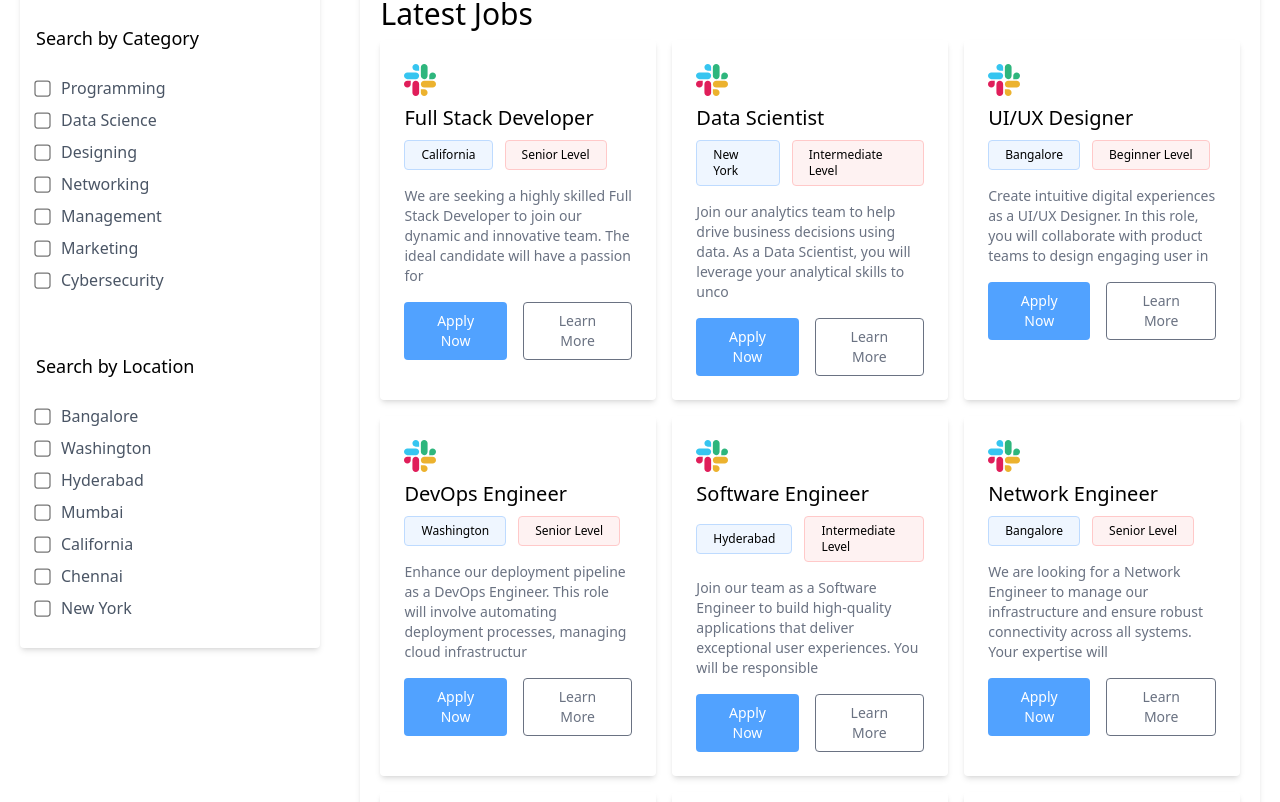
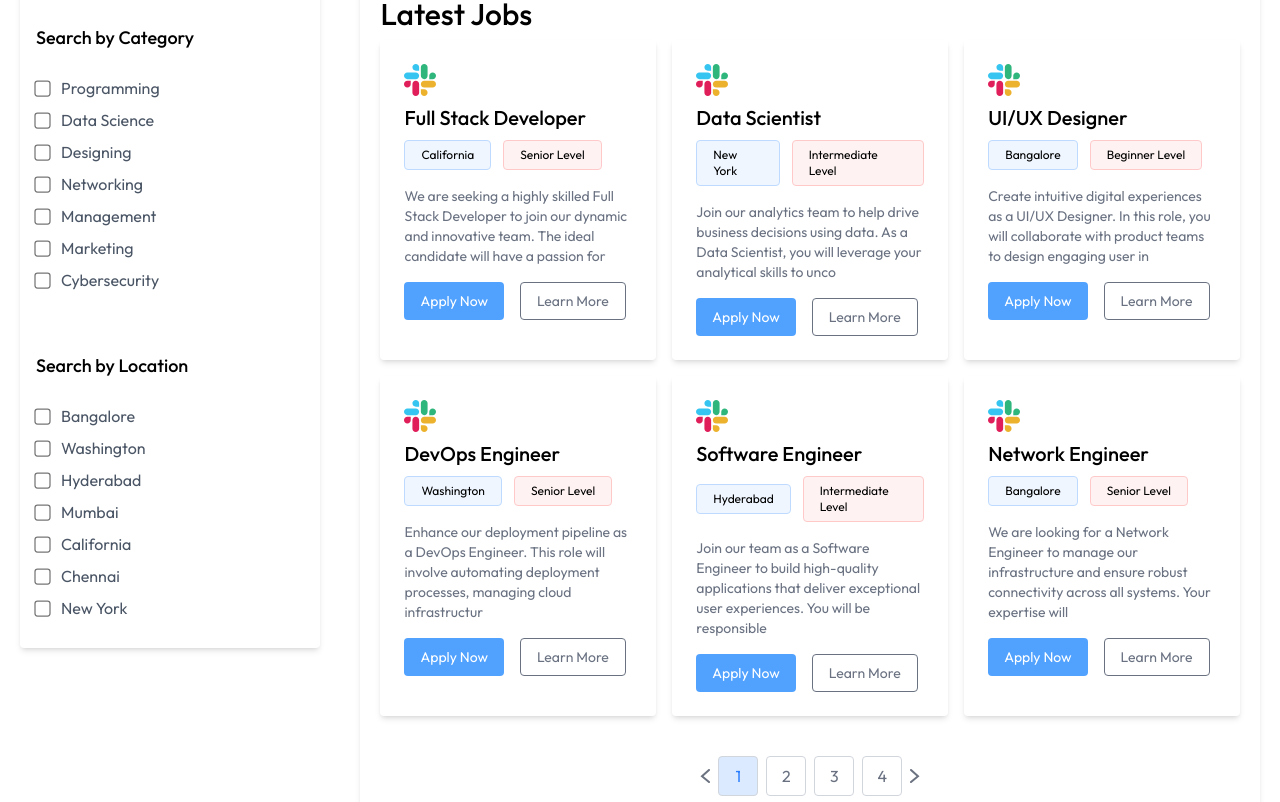
Before and after one commit to amlanjyoti8704/InternBano, a React (Vite) app in the folder InternBano/: page / in a window 1280 px wide. Shown: the part 598-1400 px from the top of the page. Built offline with nearby package versions, Linux system fonts and the light colour scheme; no server answers.

Commit message:
Refactor Navbar and JobListing components; implement job fetching in AppContext

```diff
--- a/InternBano/src/components/Navbar.jsx
+++ b/InternBano/src/components/Navbar.jsx
@@ -14,19 +14,19 @@ function Navbar() {
             </div>
             <div className='ml-auto flex gap-8 mr-8'>
                 {
-                    user?<>
-                        <Link to={'application'}>Applied Jobs</Link>
-                        <p>|</p>
-                        {/* <p>Hi, {user.firstName+" "+user.lastName} </p> */}
+                    user?<div className='flex items-center gap-3'>
+                        <Link className='' to={'application'}>Applied Jobs</Link>
+                        <p className='hidden md:block'>|</p>
+                        <p className='hidden md:block'>Hi, {user.firstName+" "+user.lastName} </p>
                         <UserButton afterSignOutUrl='/' />
-                    </>:<>
+                    </div>:<div className='flex gap-4 max-sm:text-xs'>
                         <div>
                         <button className='text-gray-600 px-6 sm:px-9 py-2 '>recruiters login</button>
                         </div>
                         <div>
                             <button onClick={(e)=>openSignIn()} className='bg-blue-500 text-gray-200 rounded-full px-6 sm:px-9 py-2  '>sign up</button>
                         </div>
-                    </>
+                    </div>
                 }
             </div>
         </div>
--- a/InternBano/src/components/jobListing.jsx
+++ b/InternBano/src/components/jobListing.jsx
@@ -1,13 +1,14 @@
-import React from 'react'
+import React, { useState } from 'react'
 import { useContext } from 'react'
 import { AppContext } from '../context/appContext.jsx'
-import { assets, JobCategories, JobLocations, jobsData } from '../assets/assets';
+import { assets, JobCategories, JobLocations } from '../assets/assets';
 import JobCard from './jobCard.jsx';
 
 
 function JobListing() {
-    const {isSearched, searchFilter, setSearchFilter} = useContext(AppContext);
-
+    const {isSearched, searchFilter, setSearchFilter, jobs} = useContext(AppContext);
+    const [showFilter, setShowFilter]=useState(true);
+    const [currentPage, setCurrentPage]=useState(1)
 
     return (
         <div className='container 2xl:px-20 my-10 mx-auto p-5 flex gap-10 max-sm:flex-col max-sm:items-center'>
@@ -33,8 +34,11 @@ function JobListing() {
                         </div>
                     </>
                 )}
+                <button onClick={e=> setShowFilter(prev=>!prev)} className='px-6 py-1.5 rounded border border-gray-400 md:hidden'>
+                    {showFilter? "Close": "Filters"}
+                </button>
                 {/* category filter */}
-                <div className='mt-5'>
+                <div className={showFilter?'mt-5':'max-md:hidden'}>
                     <h4 className='font-medium text-lg py-4'>Search by Category</h4>
                     <ul className='space-y-4 text-gray-600'>
                         {
@@ -49,7 +53,7 @@ function JobListing() {
                 </div>
 
                 {/* location filter */}
-                <div className='mt-5 pt-6'>
+                <div className={showFilter?'mt-5 pt-6':'max-md:hidden'}>
                     <h4 className='font-medium text-lg py-4'>Search by Location</h4>
                     <ul className='space-y-4 text-gray-600'>
                         {
@@ -69,10 +73,29 @@ function JobListing() {
                 <h3 className='font-medium text-3xl py-2' id='job-list'>Latest Jobs</h3>
                 <p></p>
                 <div className='grid grid-cols-2 xl:grid-cols-3 gap-4 max-sm:grid-cols-1'>
-                        {jobsData.map((job,index)=>(
+                        {jobs.slice((currentPage-1)*6, currentPage*6).map((job,index)=>(
                             <JobCard key={index} job={job}/>
                         ))}
                 </div>
+
+                {/* pagination */}
+                {jobs.length>0. && (
+                    <div className='flex items-center justify-center space-x-2 mt-10'>
+                        <a href="#job-list">
+                            <img onClick={()=> setCurrentPage(Math.max(currentPage-1),1)} src={assets.left_arrow_icon} alt="" />
+                        </a>
+                        {
+                            Array.from({length:Math.ceil(jobs.length/6)}).map((_,index)=>(
+                                <a href="#job-list">
+                                    <button onClick={()=> setCurrentPage(index+1)} className={`w-10 h-10 flex items-center justify-center border border-gray-300 rounded ${currentPage===index+1?'bg-blue-100 text-blue-500':'text-gray-500'}`}>{index+1}</button>
+                                </a>
+                            ))
+                        }
+                        <a href="#job-list">
+                            <img onClick={()=> setCurrentPage(Math.min(currentPage+1, Math.ceil(jobs.length/6)))} src={assets.right_arrow_icon} alt="" />
+                        </a>
+                    </div>
+                )}
             </section>
         </div>
     )
--- a/InternBano/src/context/appContext.jsx
+++ b/InternBano/src/context/appContext.jsx
@@ -1,6 +1,7 @@
-import { useState } from "react";
+import { useEffect, useState } from "react";
 import { createContext } from "react";
 import App from "../App";
+import { jobsData } from "../assets/assets";
 
 export const AppContext = createContext(null);
 
@@ -11,9 +12,20 @@ export const AppContextProvider = (props) => {
     });
     const [isSearched, setIsSearched] = useState(false)
 
+    const [jobs, setJobs]=useState([])
+    // function to fetch jobs
+    const fetchJobs=async()=>{
+        setJobs(jobsData)
+    }
+
+    useEffect(()=>{
+        fetchJobs()
+    },[])
+
     const value={
         searchFilter, setSearchFilter,
-        isSearched, setIsSearched
+        isSearched, setIsSearched,
+        jobs, setJobs
     }
     return (
         <AppContext.Provider value={value}>
--- a/InternBano/src/index.css
+++ b/InternBano/src/index.css
@@ -1 +1,6 @@
+@import url('https://fonts.googleapis.com/css2?family=Outfit:wght@100..900&display=swap');
 @import "tailwindcss";
+
+*{
+    font-family: Outfit;
+}
```
